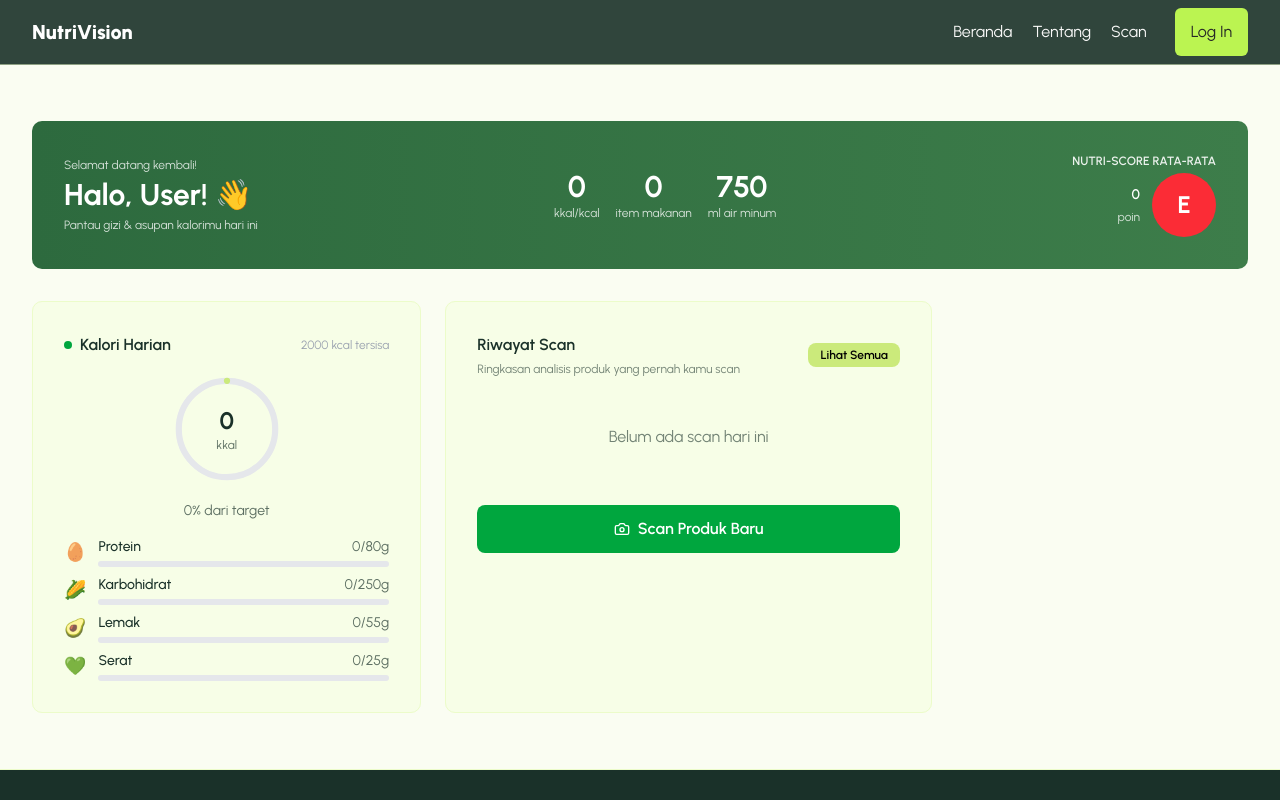
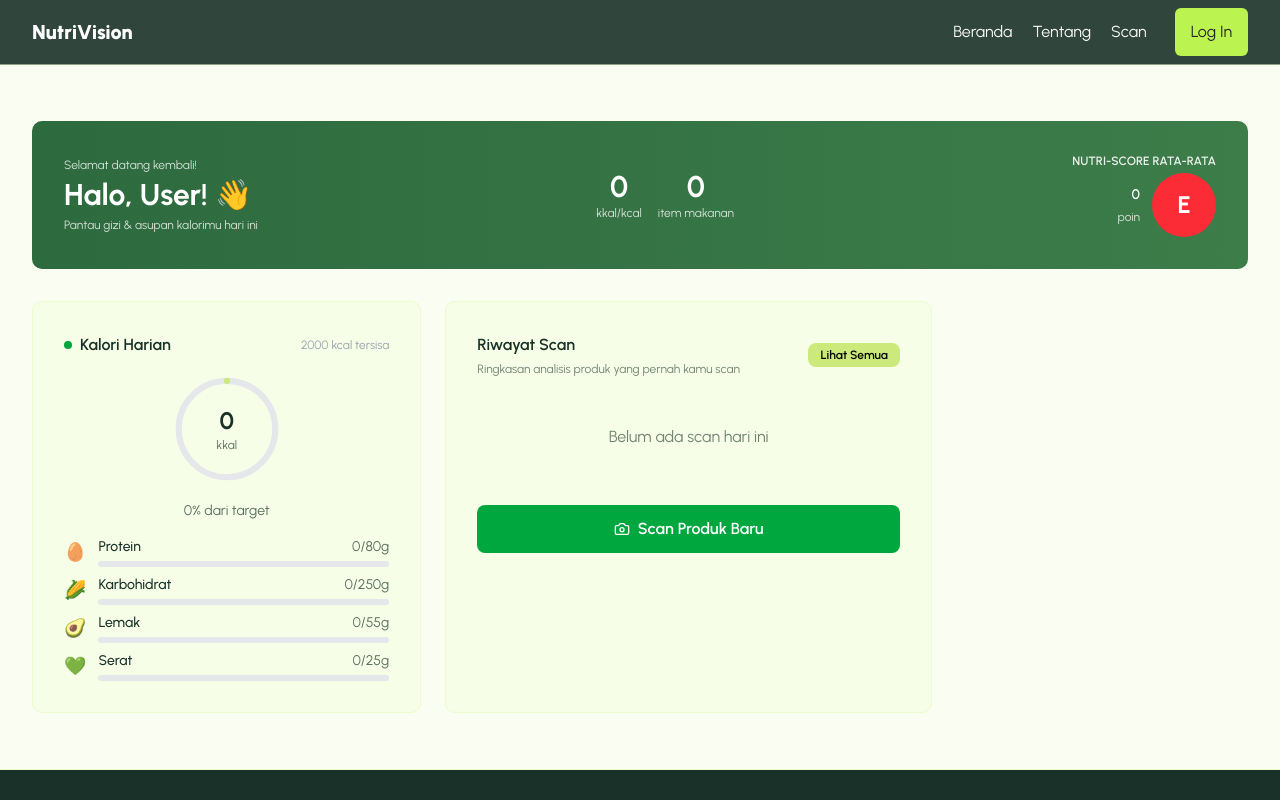
Before and after one commit to chairanastya/NutriVision, a Next.js app in the folder nutrivision-app/: page /dashboard in a window 1280 px wide. Shown: the top 800 px of the page. Built offline with nearby package versions, Linux system fonts and the light colour scheme.

Commit message:
fix: dashboard page

```diff
--- a/nutrivision-app/app/dashboard/page.tsx
+++ b/nutrivision-app/app/dashboard/page.tsx
@@ -253,10 +253,6 @@ export default function Dashboard() {
                             <div className="text-center">
                                 <div className="text-2xl md:text-3xl font-bold">{loading ? '-' : (data?.dailyStats?.item_count || 0)}</div>
                                 <div className="text-xs opacity-80">item makanan</div>
-                            </div>
-                            <div className="text-center">
-                                <div className="text-2xl md:text-3xl font-bold">{loading ? '-' : '750'}</div>
-                                <div className="text-xs opacity-80">ml air minum</div>
                             </div>
                         </div>
 
```
